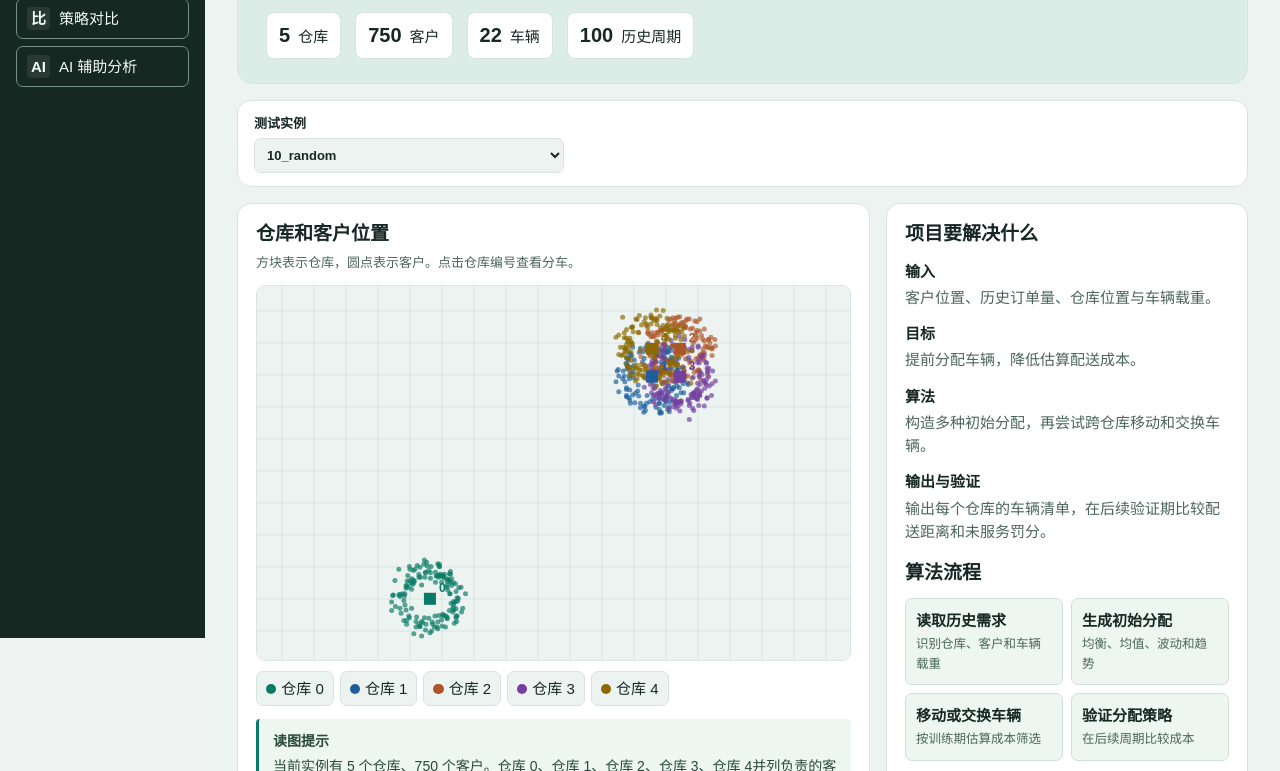
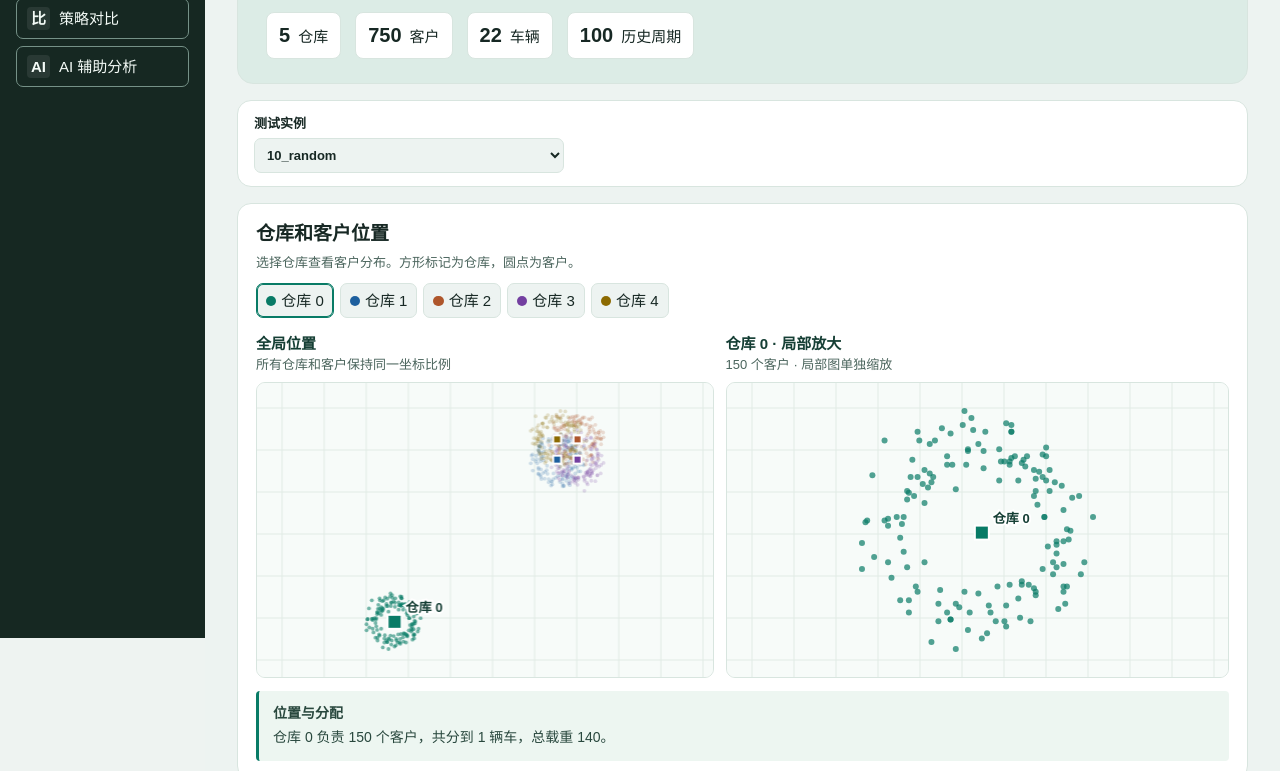
Before and after one commit to workyy-SVG/multi-depot-vehicle-allocation, a plain HTML site: page docs/index.html in a window 1280 px wide. Shown: the part 162-933 px from the top of the page. Drawn offline with Linux system fonts and the light colour scheme.

Commit message:
发布仓库分布全局图与局部放大

```diff
--- a/docs/index.html
+++ b/docs/index.html
@@ -124,6 +124,18 @@ figcaption strong{display:block;margin-bottom:3px}
 .ai-box b{position:absolute;top:3px;height:14px;min-width:1px;background:#a9d9c9;border:1px solid #427264;border-radius:2px}
 .ai-box em{position:absolute;top:2px;width:2px;height:16px;background:#164c3c}
 .ai-box-values{display:block;font-size:12px;color:var(--muted);margin-bottom:6px}
+.map-pair{display:grid;grid-template-columns:minmax(0,1fr) minmax(0,1.1fr);gap:12px;margin-top:14px}
+.map-pane{min-width:0}
+.map-pane h3{font-size:15px;margin:0;color:#163f35}
+.map-pair canvas{height:clamp(240px,37vh,365px);margin-top:6px;background:#f7fbf9}
+.map-detail-meta{min-height:1.55em}
+#project[data-view=overview] .grid{grid-template-areas:"map map" "overview overview"}
+#project[data-view=fleet] .grid{grid-template-areas:"map map" "fleet fleet"}
+@media(max-width:1030px){
+#project[data-view=overview] .grid{grid-template-areas:"map" "overview"}
+#project[data-view=fleet] .grid{grid-template-areas:"map" "fleet"}
+}
+@media(max-width:720px){.map-pair{grid-template-columns:1fr}}
 </style>
 </head>
 <body>
@@ -136,7 +148,18 @@ figcaption strong{display:block;margin-bottom:3px}
 <p class="note" id="warning" hidden></p>
 </div>
 <div class="grid">
-<section class="card map"><h2>仓库和客户位置</h2><p class="muted">方块表示仓库，圆点表示客户。点击仓库编号查看分车。</p><figure><canvas id="map" role="img" aria-label="仓库和客户坐标分布"></canvas><div class="legend" id="depots"></div><figcaption><strong>读图提示</strong><span id="map-explanation"></span></figcaption></figure></section>
+<section class="card map">
+<h2>仓库和客户位置</h2>
+<p class="muted">选择仓库查看客户分布。方形标记为仓库，圆点为客户。</p>
+<figure>
+<div class="legend" id="depots"></div>
+<div class="map-pair">
+<div class="map-pane"><h3>全局位置</h3><p class="muted">所有仓库和客户保持同一坐标比例</p><canvas id="map" role="img" aria-label="所有仓库和客户的全局位置"></canvas></div>
+<div class="map-pane"><h3 id="local-title"></h3><p id="local-meta" class="muted map-detail-meta"></p><canvas id="local-map" role="img" aria-label="所选仓库的客户位置局部放大"></canvas></div>
+</div>
+<figcaption><strong>位置与分配</strong><span id="map-explanation"></span></figcaption>
+</figure>
+</section>
 <section class="card overview" data-section="overview">
 <h2>项目要解决什么</h2>
 <dl><dt>输入</dt><dd>客户位置、历史订单量、仓库位置与车辆载重。</dd><dt>目标</dt><dd>提前分配车辆，降低估算配送成本。</dd><dt>算法</dt><dd>构造多种初始分配，再尝试跨仓库移动和交换车辆。</dd><dt>输出与验证</dt><dd>输出每个仓库的车辆清单，在后续验证期比较配送距离和未服务罚分。</dd></dl>
@@ -170,6 +193,7 @@ const project = $('project');
 const dataset = $('instance');
 const windowPicker = $('window');
 const canvas = $('map');
+const localCanvas = $('local-map');
 const palettes = {
   light:['#087b66','#1d5f9e','#ae562b','#733fa0','#8c6a01'],
   dark:['#70ead0','#82bcff','#ffa877','#d4afff','#f4d368']
@@ -182,7 +206,7 @@ const questions = [
   '哪个仓库车辆最多？','哪个仓库总载重最高？','用了哪些验证期？','各仓库需求波动多大？'
 ];
 const demandSummary = {"05_increasing_demand":[[90,123.25,144.5,177.75,269],[402,463.5,485.0,494.0,525]],"06_random":[[24,151.25,195.5,221.5,329],[221,265.75,277.5,288.0,337]],"07_random":[[124,138.0,144.0,150.0,174],[14,29.75,42.0,56.25,110],[216,292.5,312.0,344.25,423],[103,192.75,225.0,258.25,415],[331,421.0,458.5,516.25,634]],"08_random":[[1086,1233.0,1428.0,1623.75,1751],[2287,2365.75,2398.0,2449.0,2523]],"09_random":[[810,890.0,914.0,939.5,1005],[666,754.0,781.5,803.0,857]],"10_random":[[92,110.75,118.0,130.0,156],[241,309.0,334.0,363.75,470],[250,317.0,348.5,373.25,472],[389,508.75,550.5,600.5,732],[501,646.25,701.5,769.0,957]],"11_random":[[169,208.75,249.0,275.0,359],[417,457.25,480.5,491.0,538]],"12_random":[[541,575.75,603.0,622.5,682],[953,1008.75,1053.0,1094.0,1222]],"13_random":[[429,467.75,488.5,501.0,537],[1629,1826.75,1902.0,1987.25,2273],[1859,2129.5,2233.0,2326.5,2610],[1054,1315.75,1440.0,1533.25,1746],[3697,3921.75,4035.0,4179.75,4358]]};
-let focus = -1;
+let focus = 0;
 let activeQuestion = null;
 const record = () => instances[dataset.value];
 const currentWindow = () => record().windows[Number(windowPicker.value)];
@@ -193,48 +217,79 @@ const fleetRows = () => record().allocation.map((ids, depot) => ({
   capacity:ids.reduce((total,id)=>total+record().caps[id],0)
 }));
 
+function drawPanel(target, selectedOnly) {
+  const {depots, groups} = record();
+  const indices = selectedOnly ? [focus] : depots.map((_, index) => index);
+  const points = indices.flatMap(index => [depots[index], ...groups[index]]);
+  const width = target.clientWidth;
+  const height = target.clientHeight;
+  if (width < 50 || height < 50) return;
+  const ratio = window.devicePixelRatio || 1;
+  target.width = Math.round(width * ratio);
+  target.height = Math.round(height * ratio);
+  const ctx = target.getContext('2d');
+  ctx.scale(ratio, ratio);
+  const bounds = [0, 1].map(axis => {
+    const values = points.map(point => point[axis]);
+    return [Math.min(...values), Math.max(...values)];
+  });
+  const [[left, right], [bottom, top]] = bounds;
+  const scale = Math.min((width - 56) / Math.max(right - left, 1),
+                         (height - 56) / Math.max(top - bottom, 1));
+  const projectPoint = ([x, y]) => [
+    width / 2 + (x - (left + right) / 2) * scale,
+    height / 2 - (y - (bottom + top) / 2) * scale,
+  ];
+  ctx.fillStyle = '#f7fbf9';
+  ctx.fillRect(0, 0, width, height);
+  ctx.strokeStyle = '#e1ebe5';
+  ctx.beginPath();
+  for (let x = 25; x < width; x += 42) {
+    ctx.moveTo(x, 0);
+    ctx.lineTo(x, height);
+  }
+  for (let y = 25; y < height; y += 42) {
+    ctx.moveTo(0, y);
+    ctx.lineTo(width, y);
+  }
+  ctx.stroke();
+
+  const order = [...indices.filter(index => index !== focus), focus];
+  for (const index of order) {
+    ctx.globalAlpha = index === focus ? (selectedOnly ? .7 : .55) : .19;
+    ctx.fillStyle = colors()[index % colors().length];
+    const radius = selectedOnly ? (groups[index].length > 400 ? 2.1 : 3) : 1.9;
+    for (const point of groups[index]) {
+      const [x, y] = projectPoint(point);
+      ctx.beginPath();
+      ctx.arc(x, y, radius, 0, Math.PI * 2);
+      ctx.fill();
+    }
+  }
+  for (const index of order) {
+    const [x, y] = projectPoint(depots[index]);
+    const radius = index === focus ? 7 : 4;
+    ctx.globalAlpha = 1;
+    ctx.fillStyle = colors()[index % colors().length];
+    ctx.fillRect(x - radius, y - radius, radius * 2, radius * 2);
+    ctx.strokeStyle = '#fff';
+    ctx.lineWidth = 2;
+    ctx.strokeRect(x - radius, y - radius, radius * 2, radius * 2);
+    if (index === focus) {
+      const labelX = Math.max(5, Math.min(x + 11, width - 67));
+      const labelY = Math.max(17, y - 10);
+      ctx.font = 'bold 13px sans-serif';
+      ctx.lineWidth = 4;
+      ctx.strokeText('仓库 ' + index, labelX, labelY);
+      ctx.fillStyle = '#163f35';
+      ctx.fillText('仓库 ' + index, labelX, labelY);
+    }
+  }
+}
+
 function drawMap() {
-  const {depots,groups} = record();
-  const points = [...depots,...groups.flat()];
-  const bounds = [0,1].map(i => {
-    const values = points.map(p => p[i]);
-    return [Math.min(...values),Math.max(...values)];
-  });
-  const width = canvas.clientWidth, height = canvas.clientHeight;
-  if (!width || !height) return;
-  const ratio = window.devicePixelRatio || 1;
-  canvas.width = Math.round(width*ratio);
-  canvas.height = Math.round(height*ratio);
-  const ctx = canvas.getContext('2d');
-  ctx.scale(ratio,ratio);
-  const style = getComputedStyle(project);
-  ctx.fillStyle = style.getPropertyValue('--bg');
-  ctx.fillRect(0,0,width,height);
-  ctx.strokeStyle = style.getPropertyValue('--line');
-  for (let x=25;x<width;x+=32) {
-    ctx.beginPath();ctx.moveTo(x,0);ctx.lineTo(x,height);ctx.stroke();
-  }
-  for (let y=25;y<height;y+=32) {
-    ctx.beginPath();ctx.moveTo(0,y);ctx.lineTo(width,y);ctx.stroke();
-  }
-  const [[x0,x1],[y0,y1]] = bounds;
-  const scale = Math.min((width-48)/Math.max(x1-x0,1),(height-48)/Math.max(y1-y0,1));
-  const projectPoint = ([x,y]) => [width/2+(x-(x0+x1)/2)*scale,height/2-(y-(y0+y1)/2)*scale];
-  groups.forEach((group,d) => {
-    ctx.globalAlpha = focus===-1 || d===focus ? .67 : .12;
-    ctx.fillStyle = colors()[d % colors().length];
-    group.forEach(point => {
-      const [x,y] = projectPoint(point);
-      ctx.beginPath();ctx.arc(x,y,group.length>400?1.6:2.5,0,Math.PI*2);ctx.fill();
-    });
-  });
-  depots.forEach((point,d) => {
-    const [x,y] = projectPoint(point);
-    ctx.globalAlpha = focus===-1 || d===focus ? 1 : .45;
-    ctx.fillStyle = colors()[d % colors().length];
-    ctx.fillRect(x-6,y-6,12,12);
-    ctx.font = 'bold 12px sans-serif';ctx.fillText(String(d),x+9,y-7);
-  });
+  drawPanel(canvas, false);
+  drawPanel(localCanvas, true);
 }
 
 function renderDepots() {
@@ -324,7 +379,7 @@ function renderAnswer() {
 
 function renderInstance() {
   const d = record();
-  focus = -1;
+  focus = 0;
   windowPicker.replaceChildren(...d.windows.map((_,i)=>new Option('窗口 '+(i+1),i)));
   $('stats').innerHTML = [[d.depots.length,'仓库'],[d.groups.reduce((n,g)=>n+g.length,0),'客户'],[d.caps.length,'车辆'],[d.periods,'历史周期']].map(([count,label])=>'<span class="stat"><b>'+integer.format(count)+'</b>'+label+'</span>').join('');
   $('warning').hidden = !d.ignored;
@@ -333,6 +388,7 @@ function renderInstance() {
   renderDepots();
   renderMapExplanation();
   renderCapacity();
+  highlightFleet();
   renderCosts();
   drawMap();
 }
@@ -363,9 +419,9 @@ $('depots').addEventListener('click',event=>{
   const button = event.target.closest('[data-depot]');
   if (!button) return;
   const depot = Number(button.dataset.depot);
-  focus = focus===depot ? -1 : depot;
+  focus = depot;
   Array.from($('depots').children).forEach((element,index)=>element.setAttribute('aria-pressed',focus===index));
-  showView('fleet');
+  drawMap();
   renderMapExplanation();
   highlightFleet();
 });
@@ -384,16 +440,13 @@ $('ask').addEventListener('submit',event=>{
 });
 function renderMapExplanation() {
   const {groups} = record();
-  const count = groups.reduce((sum, group) => sum + group.length, 0);
-  if (focus >= 0) {
-    const customers = groups[focus].length;
-    const share = count ? (100 * customers / count).toFixed(1) : '0.0';
-    $('map-explanation').textContent = '仓库 '+focus+' 对应 '+integer.format(customers)+' 个客户，占当前实例的 '+share+'%。可以在车辆表中核对该仓库的分配。';
-    return;
-  }
-  const largest = Math.max(...groups.map(group => group.length));
-  const leaders = groups.flatMap((group, depot) => group.length === largest ? ['仓库 '+depot] : []);
-  $('map-explanation').textContent = '当前实例有 '+groups.length+' 个仓库、'+integer.format(count)+' 个客户。'+leaders.join('、')+(leaders.length>1?'并列':'')+'负责的客户最多，各有 '+integer.format(largest)+' 个。';
+  const row = fleetRows()[focus];
+  const count = groups[focus].length;
+  $('local-title').textContent = '仓库 ' + focus + ' · 局部放大';
+  $('local-meta').textContent = integer.format(count) + ' 个客户 · 局部图单独缩放';
+  localCanvas.setAttribute('aria-label', '仓库 ' + focus + ' 和 ' + count + ' 个客户的坐标');
+  $('map-explanation').textContent = '仓库 ' + focus + ' 负责 ' + integer.format(count) +
+    ' 个客户，共分到 ' + row.count + ' 辆车，总载重 ' + integer.format(row.capacity) + '。';
 }
 
 function renderCapacity() {
@@ -447,7 +500,9 @@ $('heat-body').addEventListener('click', event => {
   $('bars').scrollIntoView({block:'nearest',behavior:'smooth'});
 });
 
-new ResizeObserver(drawMap).observe(canvas);
+const mapObserver = new ResizeObserver(drawMap);
+mapObserver.observe(canvas);
+mapObserver.observe(localCanvas);
 renderInstance();
 </script>
 </body>
```
